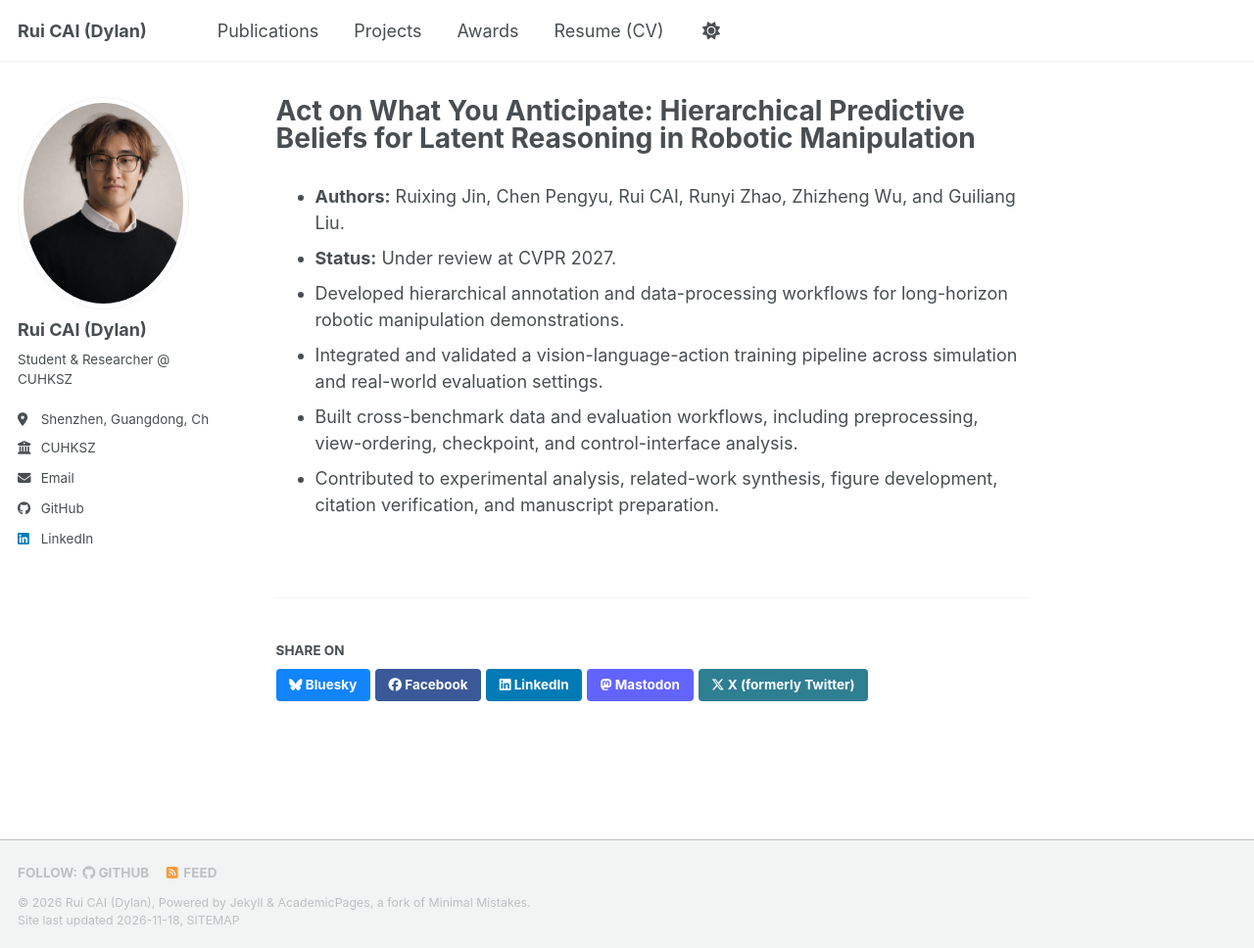
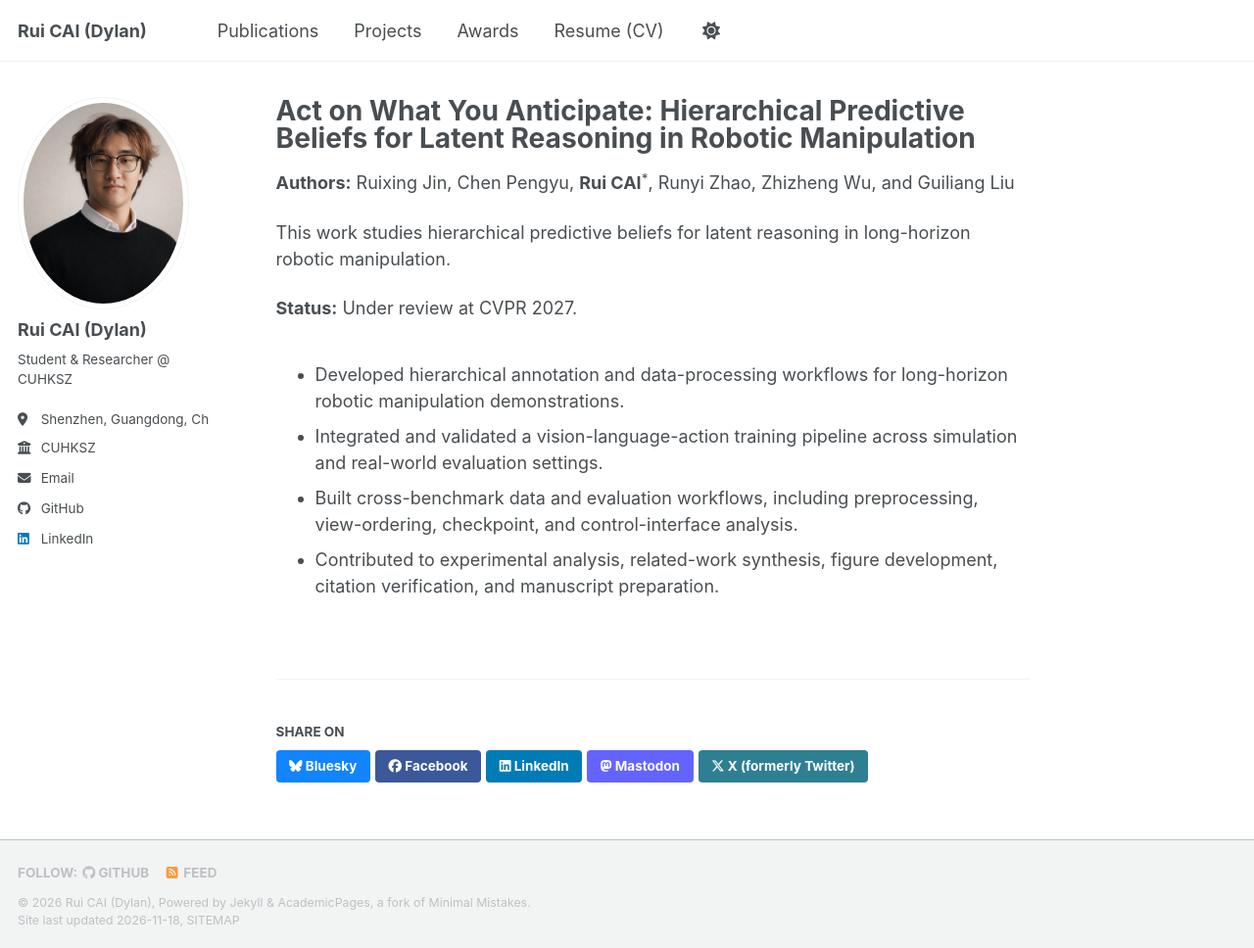
Before and after one commit to KrisCheeRay/Homepage, a Jekyll site: the page built from _publications/2026-09-01-belief-vla.md, in a window 1280 px wide and 968 px high. Shown: the whole window at 98% size. Built offline with Jekyll 4.4.1, drawn with Linux system fonts in a browser that asks for light colours; a style sheet for code colours, icons or effects is not loaded.

Commit message:
Improve publication navigation and author display

```diff
--- a/_includes/masthead.html
+++ b/_includes/masthead.html
@@ -14,7 +14,7 @@
             {% else %}
               {% assign domain = base_path %}
             {% endif %}
-            <li class="masthead__menu-item {% if page.url contains link.url and link.url != '/' %}selected{% endif %}">
+            <li class="masthead__menu-item {% if page.url contains link.url and link.url != '/' or link.url == '/publications/' and page.collection == 'publications' %}selected{% endif %}">
               <a href="{{ domain }}{{ link.url }}">{{ link.title }}</a>
             </li>
           {% endfor %}
--- a/_layouts/single.html
+++ b/_layouts/single.html
@@ -27,6 +27,15 @@ layout: default
       {% unless page.header.overlay_color or page.header.overlay_image %}
         <header>
           {% if page.title %}<h1 class="page__title" itemprop="headline">{{ page.title | markdownify | remove: "<p>" | remove: "</p>" }}</h1>{% endif %}
+          {% if page.collection == 'publications' and page.author_list_html %}
+            <p class="publication__authors"><strong>Authors:</strong> {{ page.author_list_html }}</p>
+          {% endif %}
+          {% if page.collection == 'publications' and page.publication_intro %}
+            <p class="publication__intro">{{ page.publication_intro }}</p>
+          {% endif %}
+          {% if page.collection == 'publications' and page.publication_status %}
+            <p class="publication__status"><strong>Status:</strong> {{ page.publication_status }}</p>
+          {% endif %}
           {% if page.read_time %}
             <p class="page__meta"><i class="fa fa-clock" aria-hidden="true"></i> {% include read-time.html %}</p>
           {% endif %}
--- a/_publications/2026-09-01-belief-vla.md
+++ b/_publications/2026-09-01-belief-vla.md
@@ -2,11 +2,11 @@
 title: "Act on What You Anticipate: Hierarchical Predictive Beliefs for Latent Reasoning in Robotic Manipulation"
 collection: publications
 permalink: /publication/hierarchical-predictive-beliefs/
-excerpt: "Under review at CVPR 2027."
+author_list_html: "Ruixing Jin, Chen Pengyu, <strong>Rui CAI</strong><sup>*</sup>, Runyi Zhao, Zhizheng Wu, and Guiliang Liu"
+publication_intro: "This work studies hierarchical predictive beliefs for latent reasoning in long-horizon robotic manipulation."
+publication_status: "Under review at CVPR 2027."
 ---
 
-- **Authors:** Ruixing Jin, Chen Pengyu, Rui CAI, Runyi Zhao, Zhizheng Wu, and Guiliang Liu.
-- **Status:** Under review at CVPR 2027.
 - Developed hierarchical annotation and data-processing workflows for long-horizon robotic manipulation demonstrations.
 - Integrated and validated a vision-language-action training pipeline across simulation and real-world evaluation settings.
 - Built cross-benchmark data and evaluation workflows, including preprocessing, view-ordering, checkpoint, and control-interface analysis.
```
Also changed, not shown: _includes/archive-single.html (+12 -0 lines).
